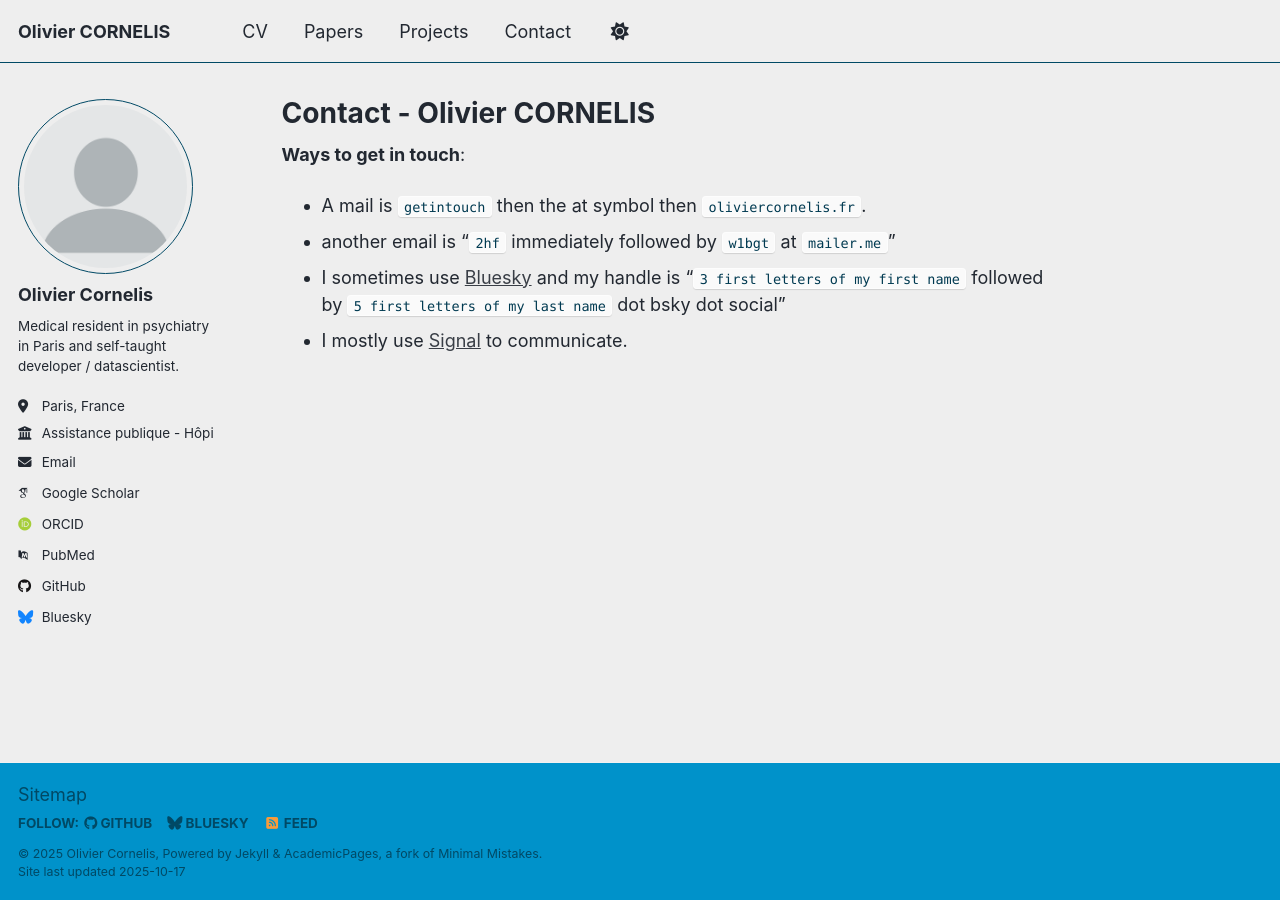
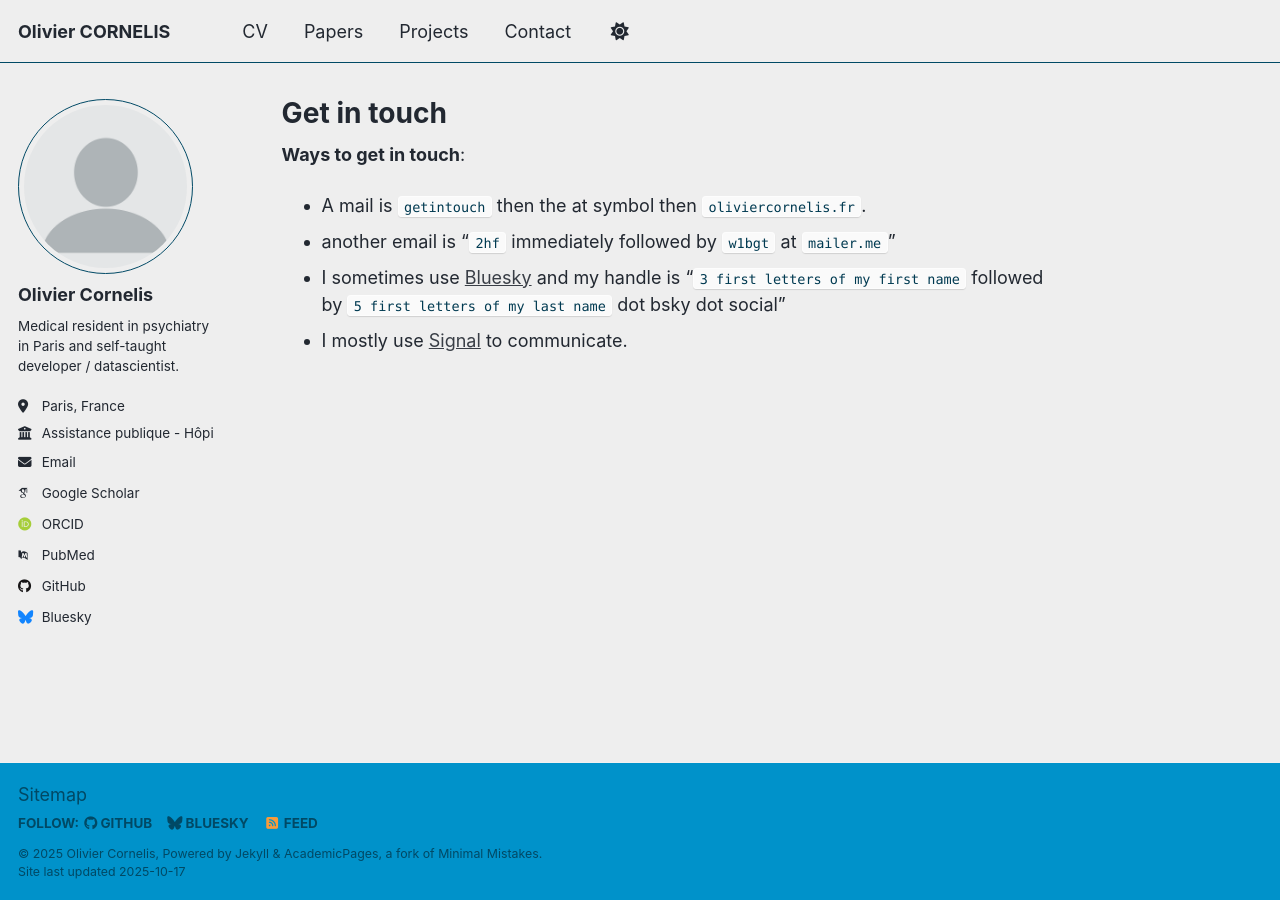
Before and after one commit to thiswillbeyourgithub/website, a Jekyll site: the page built from _pages/contact.md, in a window 1280 px wide. Built offline with Jekyll 4.4.1, drawn with Linux system fonts in a browser that asks for light colours; some web fonts are replaced; a script that is not in the unit is left out.

Commit message:
better title for the contact page
Signed-off-by: thiswillbeyourgithub <26625900+thiswillbeyourgithub@users.noreply.github.com>

```diff
--- a/_pages/contact.md
+++ b/_pages/contact.md
@@ -1,6 +1,6 @@
 ---
 permalink: /contact
-title: "Contact - Olivier CORNELIS"
+title: "Get in touch"
 author_profile: true
 ---
 
```
